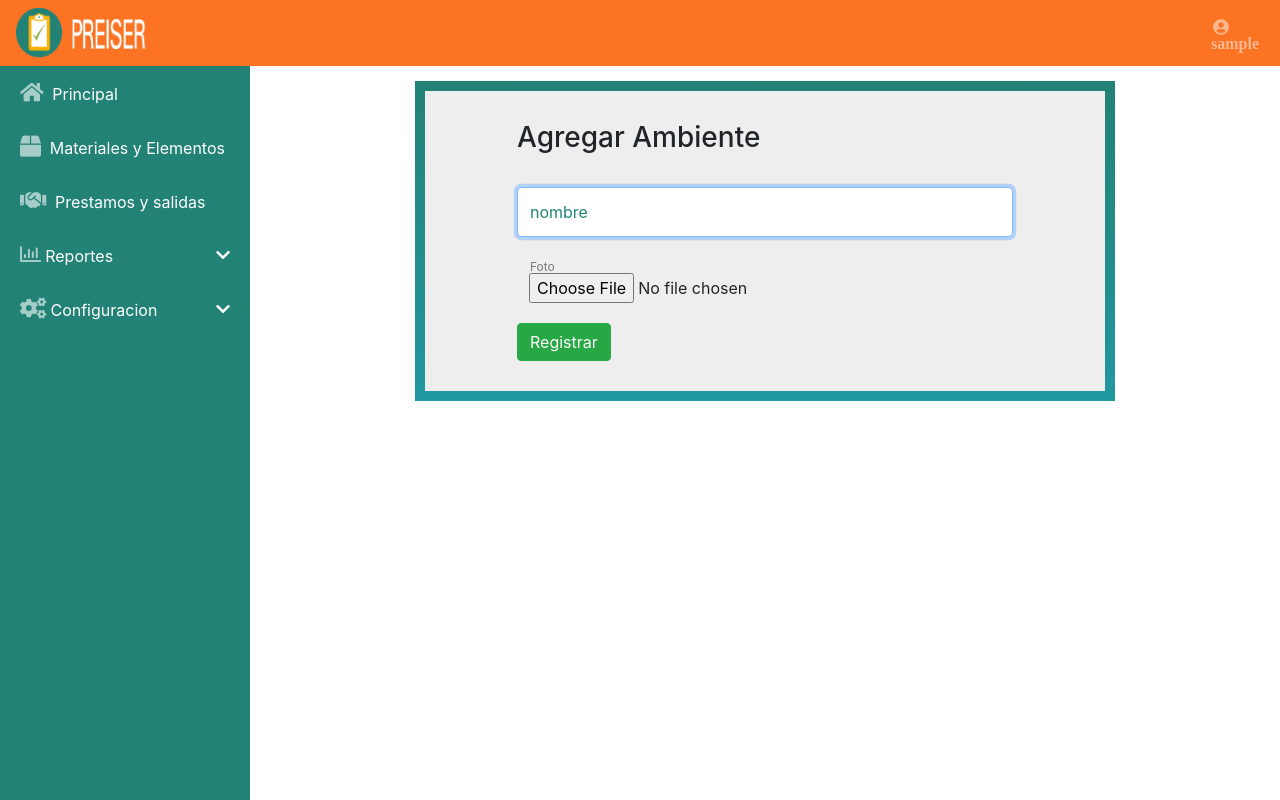
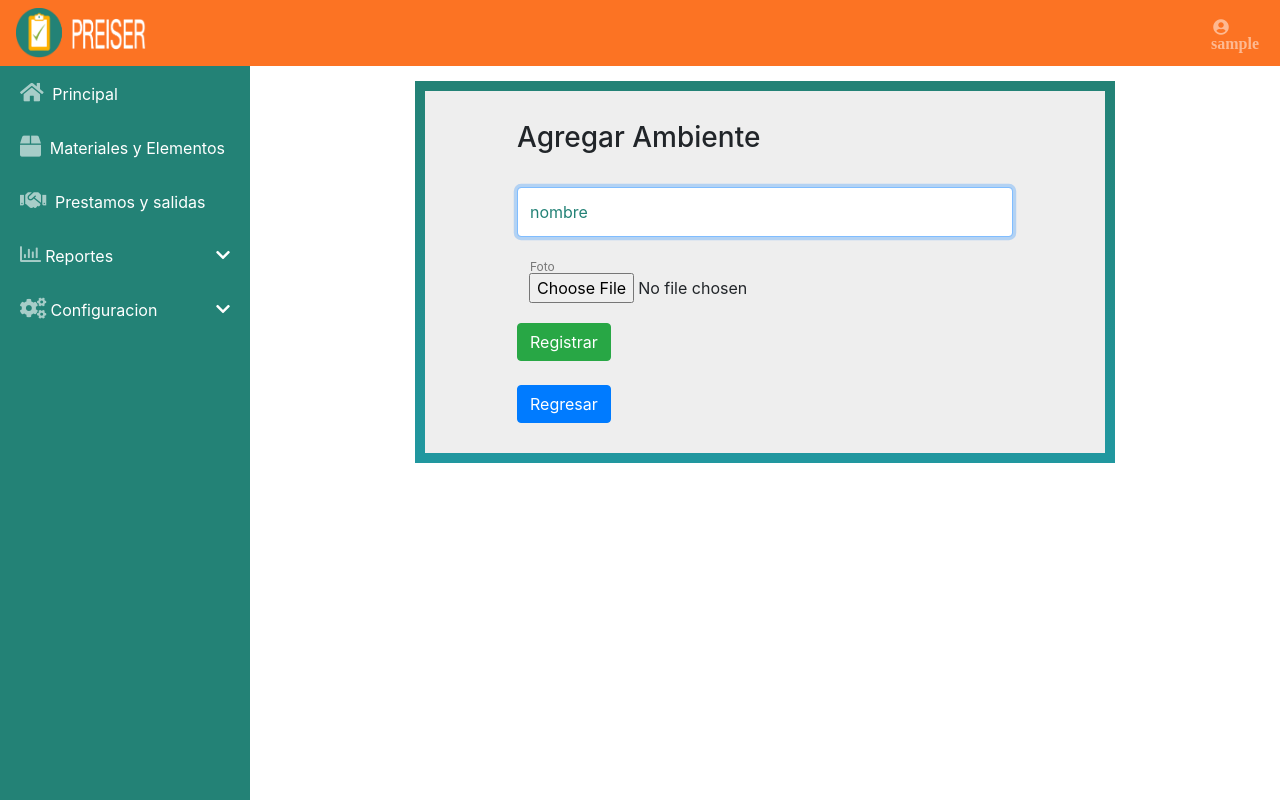
Before and after one commit to dpepe20/preiser-app, a Django app: page /agregar_bodega/ in a window 1280 px wide. Run offline with Django 3.2, Linux system fonts and the light colour scheme; the visitor is signed in with stand-in values (Sample User, id 1); some libraries are stand-ins or nearby versions.

Commit message:
Update vista_agregar_bodega.html

```diff
--- a/templates/vista_agregar_bodega.html
+++ b/templates/vista_agregar_bodega.html
@@ -33,6 +33,9 @@ Agregar Bodega
               </div>
          </div>
 		<button class="btn btn-success">Registrar</button>
+		<br>
+    <br>
+  <a href="{% url 'vista_lista_bodega'%}" class="btn btn-primary">Regresar</a>
 	</form>
 </div>
 </div>
```
